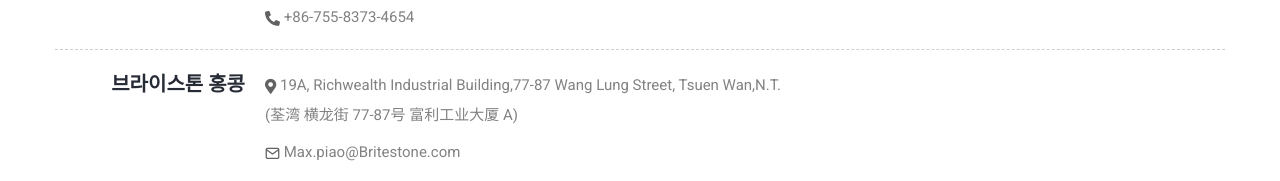
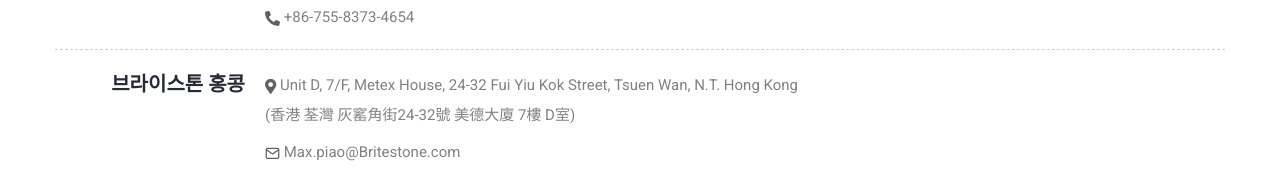
Before and after one commit to Britestone/paracom, a plain HTML site: page network/network.html in a window 1280 px wide. Shown: the part 1707-1888 px from the top of the page. Drawn offline with Linux system fonts and the light colour scheme.

Commit message:
Update network.html
Change Britestone HK address

```diff
--- a/network/network.html
+++ b/network/network.html
@@ -170,8 +170,10 @@
                     <div class="col-3 col-lg-2 col-md-3 col-sm-12 text-slate-blue font-weight-700 text-extra-large text-md-end padding-5px-right">브라이스톤 홍콩</div>
                     <div class="col-9 col-lg-10 col-md-9 col-sm-12">
                         <ul class="network-info">
-                            <li><a href="https://www.google.com/search?newwindow=1&rlz=1C5CHFA_enKR1030KR1030&tbs=lf:1,lf_ui:1&tbm=lcl&sxsrf=AJOqlzVADCdrSwrd06PGvXP6-Kje6dChPQ:1677638690937&q=19A,+Richwealth+Industrial+Building,77-87+Wang+Lung+Street,+Tsuen+Wan,N.T.&rflfq=1&num=10&ved=2ahUKEwjM-u-R27n9AhXZrlYBHeZBCbkQtgN6BAggEAE" target="_blank"><i class="fas fa-map-marker-alt icon-extra-small2 align-middle text-dark-gray left-icon"></i> 19A, Richwealth Industrial Building,77-87 Wang Lung Street, Tsuen Wan,N.T.
-                                <br>(荃湾 横龙街 77-87号  富利工业大厦 A)</a></li>
+                            <!--li><a href="https://www.google.com/search?newwindow=1&rlz=1C5CHFA_enKR1030KR1030&tbs=lf:1,lf_ui:1&tbm=lcl&sxsrf=AJOqlzVADCdrSwrd06PGvXP6-Kje6dChPQ:1677638690937&q=19A,+Richwealth+Industrial+Building,77-87+Wang+Lung+Street,+Tsuen+Wan,N.T.&rflfq=1&num=10&ved=2ahUKEwjM-u-R27n9AhXZrlYBHeZBCbkQtgN6BAggEAE" target="_blank"><i class="fas fa-map-marker-alt icon-extra-small2 align-middle text-dark-gray left-icon"></i> 19A, Richwealth Industrial Building,77-87 Wang Lung Street, Tsuen Wan,N.T.
+                                    <br>(荃湾 横龙街 77-87号  富利工业大厦 A)</a></li-->
+                            <li><a href="https://www.google.com/search?q=Unit+D%2C+7%2FF%2C+Metex+House%2C+24-32+Fui+Yiu+Kok+Street%2C+Tsuen+Wan%2C+N.T.+Hong+Kong&newwindow=1&sca_esv=584157642&rlz=1C5CHFA_enKR1030KR1030&tbm=lcl&ei=FQdcZYXKIuHk1e8PxvmV8Ac&ved=0ahUKEwjFqOPY99OCAxVhcvUHHcZ8BX4Q4dUDCAk" target="_blank"><i class="fas fa-map-marker-alt icon-extra-small2 align-middle text-dark-gray left-icon"></i> Unit D, 7/F, Metex House, 24-32 Fui Yiu Kok Street, Tsuen Wan, N.T. Hong Kong
+                                    <br>(香港 荃灣 灰窰角街24-32號 美德大廈 7樓 D室)</a></li>
                             <li><a href="mailto:Max.piao@Britestone.com"><i class="feather icon-feather-mail icon-extra-small2 align-middle text-dark-gray"></i> Max.piao@Britestone.com</a></li>
                             <li><a href="tel:+86-755-8373-4654"><i class="fas fa-phone-alt icon-extra-small2 align-middle text-dark-gray"></i> +86-755-8373-4654</a></li>
                         </ul>
```
